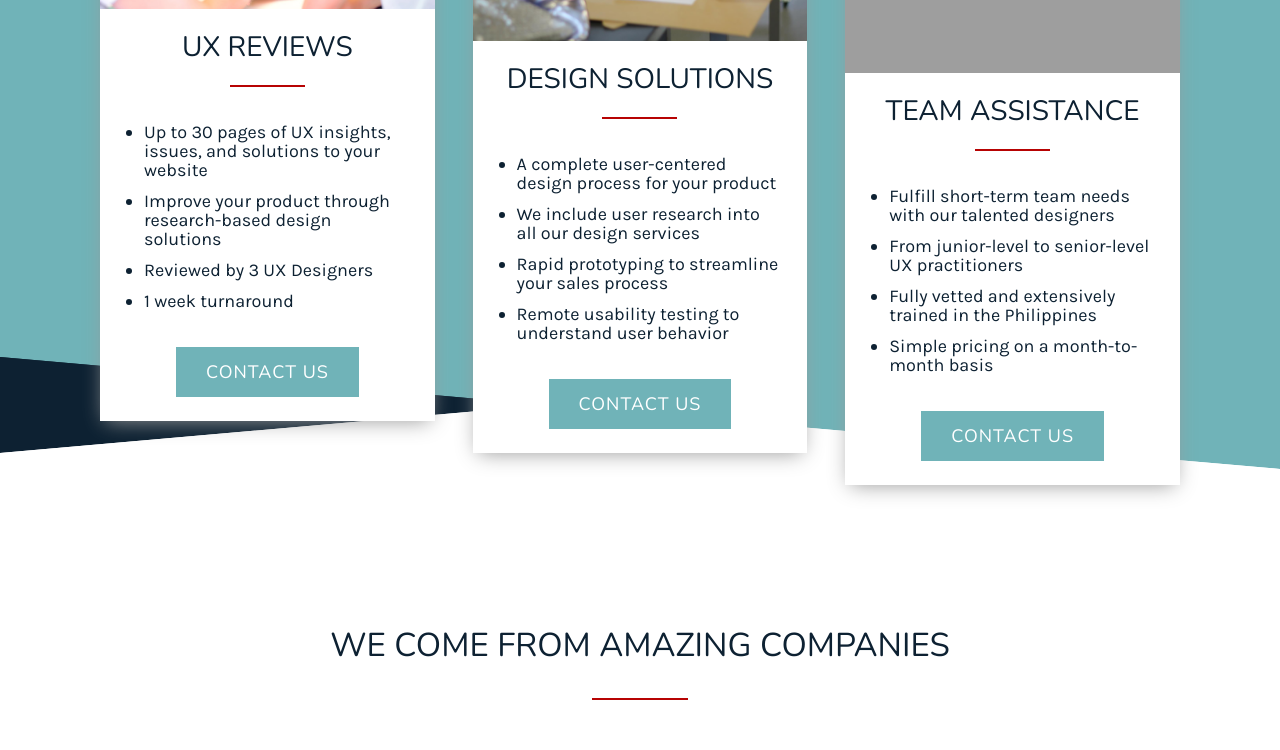
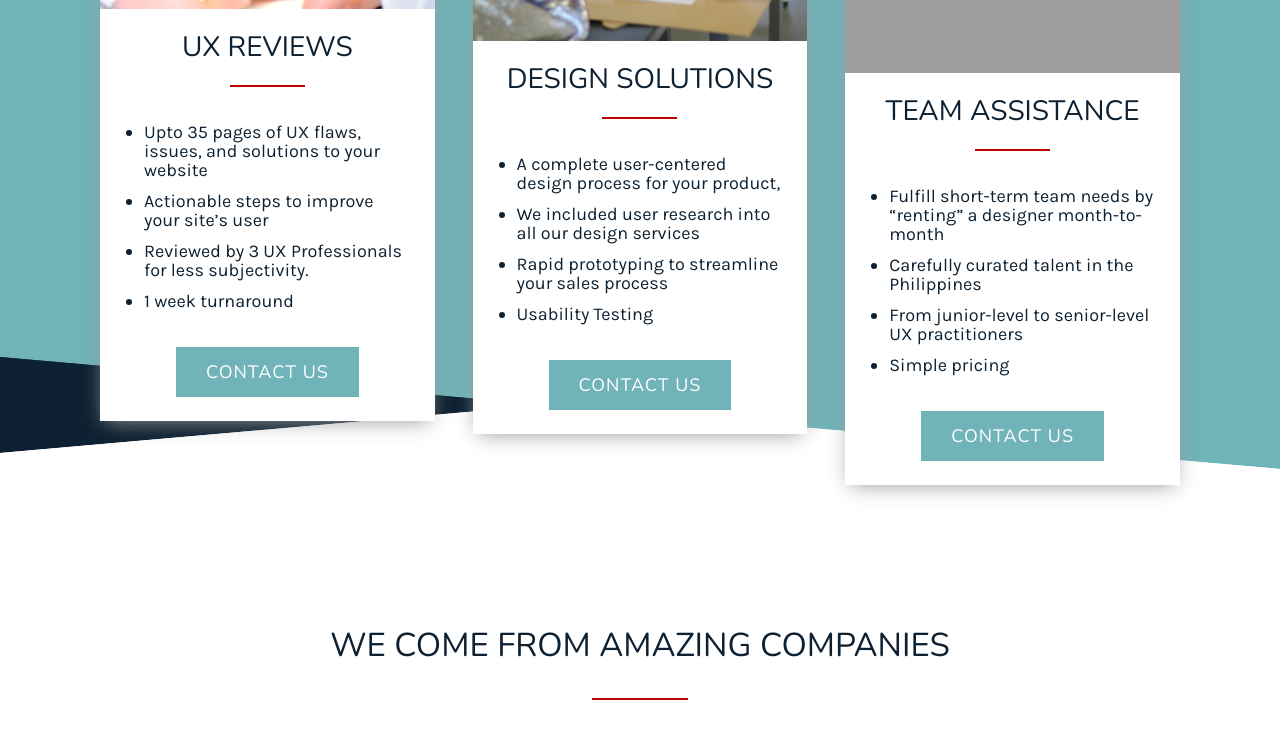
Before and after one commit to tjmonsi/apicaldesign.github.io, a plain HTML site: page staging/index.html in a window 1280 px wide. Shown: the part 1900-2650 px from the top of the page. Drawn offline with nearby package versions, Linux system fonts and the light colour scheme; grey boxes are pictures that could not be loaded.

Commit message:
Update copy

```diff
--- a/staging/index.html
+++ b/staging/index.html
@@ -109,9 +109,9 @@
                 <div class="content">
                   <h4 class="heading">UX REVIEWS</h4>
                   <ul class="list">
-                    <li class="item">Up to 30 pages of UX insights, issues, and solutions to your website</li>
-                    <li class="item">Improve your product through research-based design solutions</li>
-                    <li class="item">Reviewed by 3 UX Designers</li>
+                    <li class="item">Upto 35 pages of UX flaws, issues, and solutions to your website</li>
+                    <li class="item">Actionable steps to improve your site’s user</li>
+                    <li class="item">Reviewed by 3 UX Professionals for less subjectivity.  </li>
                     <li class="item">1 week turnaround</li>
                   </ul>
                   <a href="#contactform" class="call-to-action btn">Contact Us</a>
@@ -124,10 +124,10 @@
                 <div class="content">
                   <h4 class="heading">DESIGN SOLUTIONS</h4>
                   <ul class="list">
-                    <li class="item">A complete user-centered design process for your product</li>
-                    <li class="item">We include user research into all our design services</li>
+                    <li class="item">A complete user-centered design process for your product, </li>
+                    <li class="item">We included user research into all our design services</li>
                     <li class="item">Rapid prototyping to streamline your sales process</li>
-                    <li class="item">Remote usability testing to understand user behavior</li>
+                    <li class="item">Usability Testing</li>
                   </ul>
                   <a href="#contactform" class="call-to-action btn">Contact Us</a>
                 </div>
@@ -139,10 +139,10 @@
                 <div class="content">
                   <h4 class="heading">TEAM ASSISTANCE</h4>
                   <ul class="list">
-                    <li class="item">Fulfill short-term team needs with our talented designers</li>
+                    <li class="item">Fulfill short-term team needs by “renting” a designer month-to-month</li>
+                    <li class="item">Carefully curated talent in the Philippines</li>
                     <li class="item">From junior-level to senior-level UX practitioners</li>
-                    <li class="item">Fully vetted and extensively trained in the Philippines</li>
-                    <li class="item">Simple pricing on a month-to-month basis</li>
+                    <li class="item">Simple pricing</li>
                   </ul>
                   <a href="#contactform" class="call-to-action btn">Contact Us</a>
                 </div>
```
